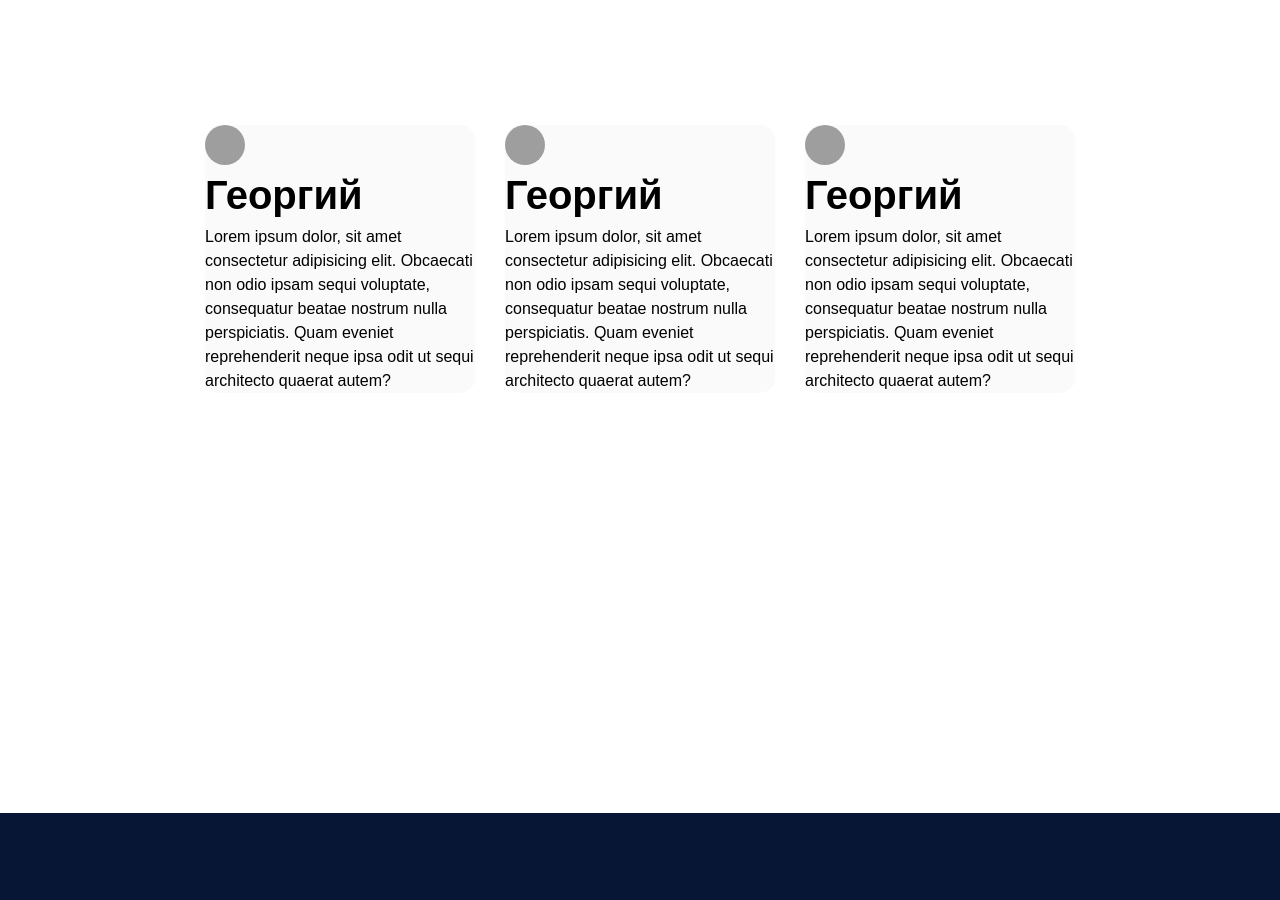
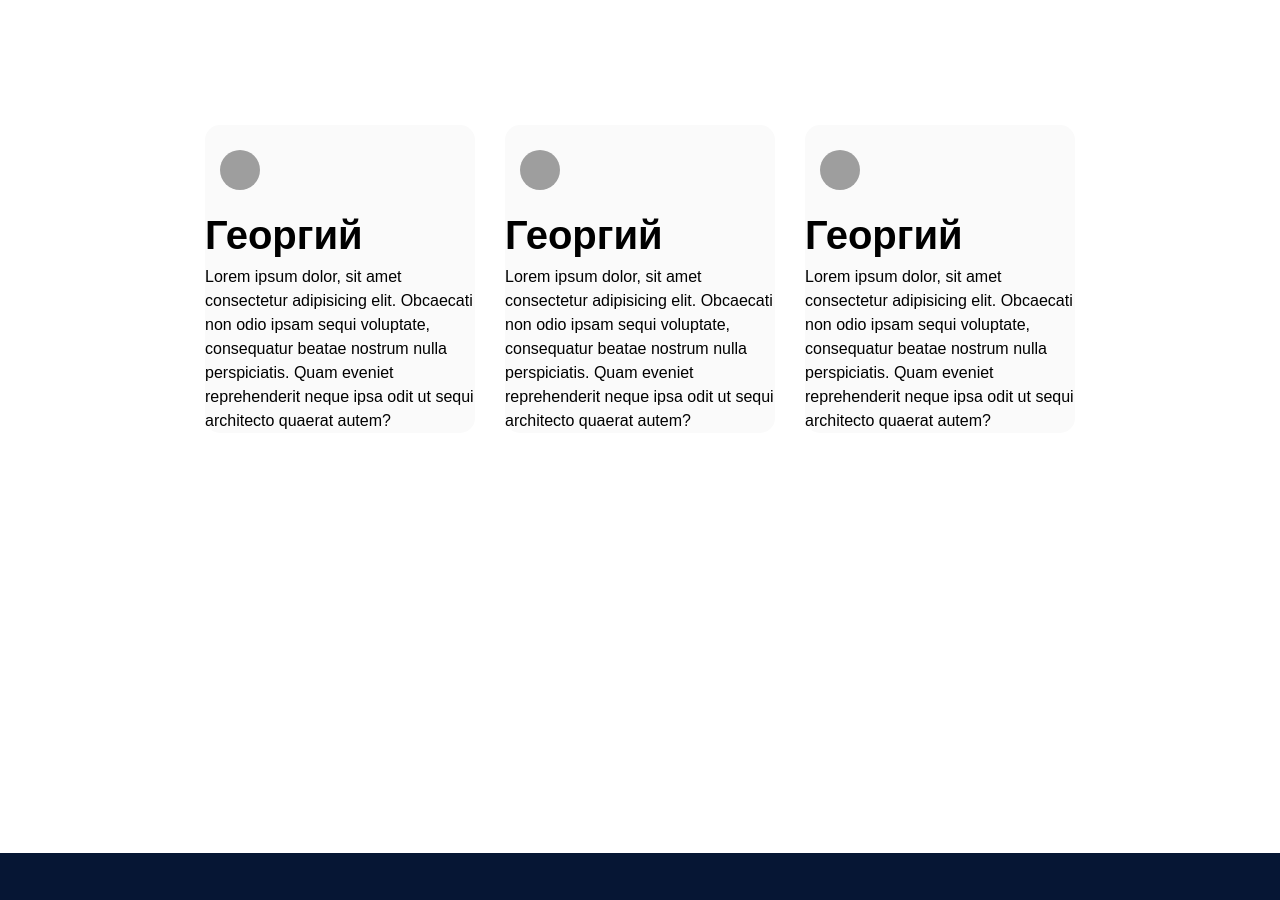
Before and after one commit to Developer-genius/test_sesion, a plain HTML site: page index.html in a window 1280 px wide. Shown: the part 1440-2340 px from the top of the page. Drawn offline with nearby package versions, Linux system fonts and the light colour scheme; grey boxes are pictures that could not be loaded; a web font is replaced by a local one.

Commit message:
Update main.css

```diff
--- a/css/main.css
+++ b/css/main.css
@@ -952,6 +952,7 @@ body.dark_theme .title {
 	background-size: cover;
 	background-position: center;
 	border-radius: 50%;
+	margin:25px 0 15px 15px ;
 }
 
 .name{
@@ -967,7 +968,6 @@ body.dark_theme .title {
 	align-self: center;
 }
 .slide{
-	min-width: 250px;
 	background-color: #fafafa;
 	border-radius: 15px;
 	margin-left: 15px;
```
